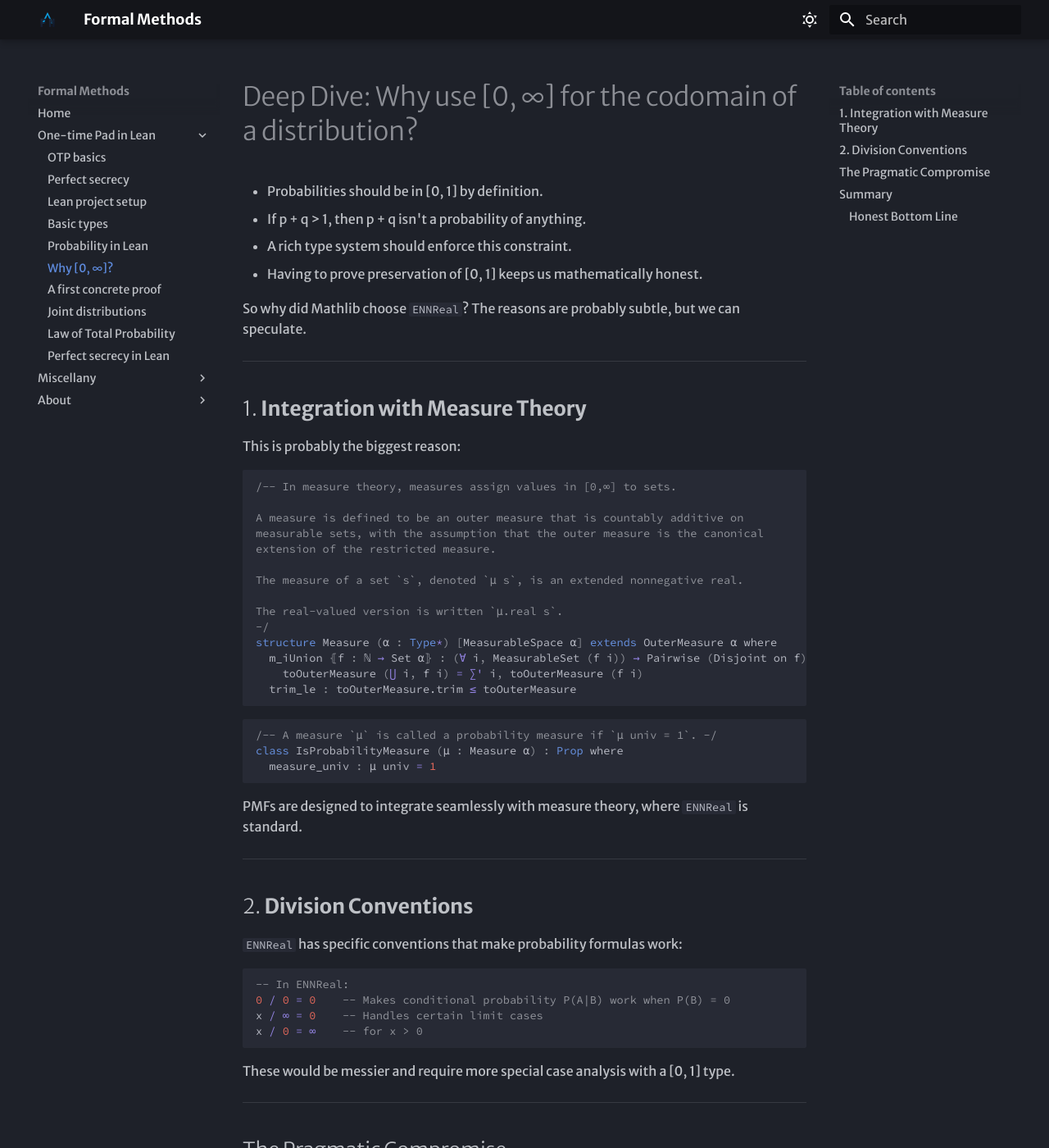
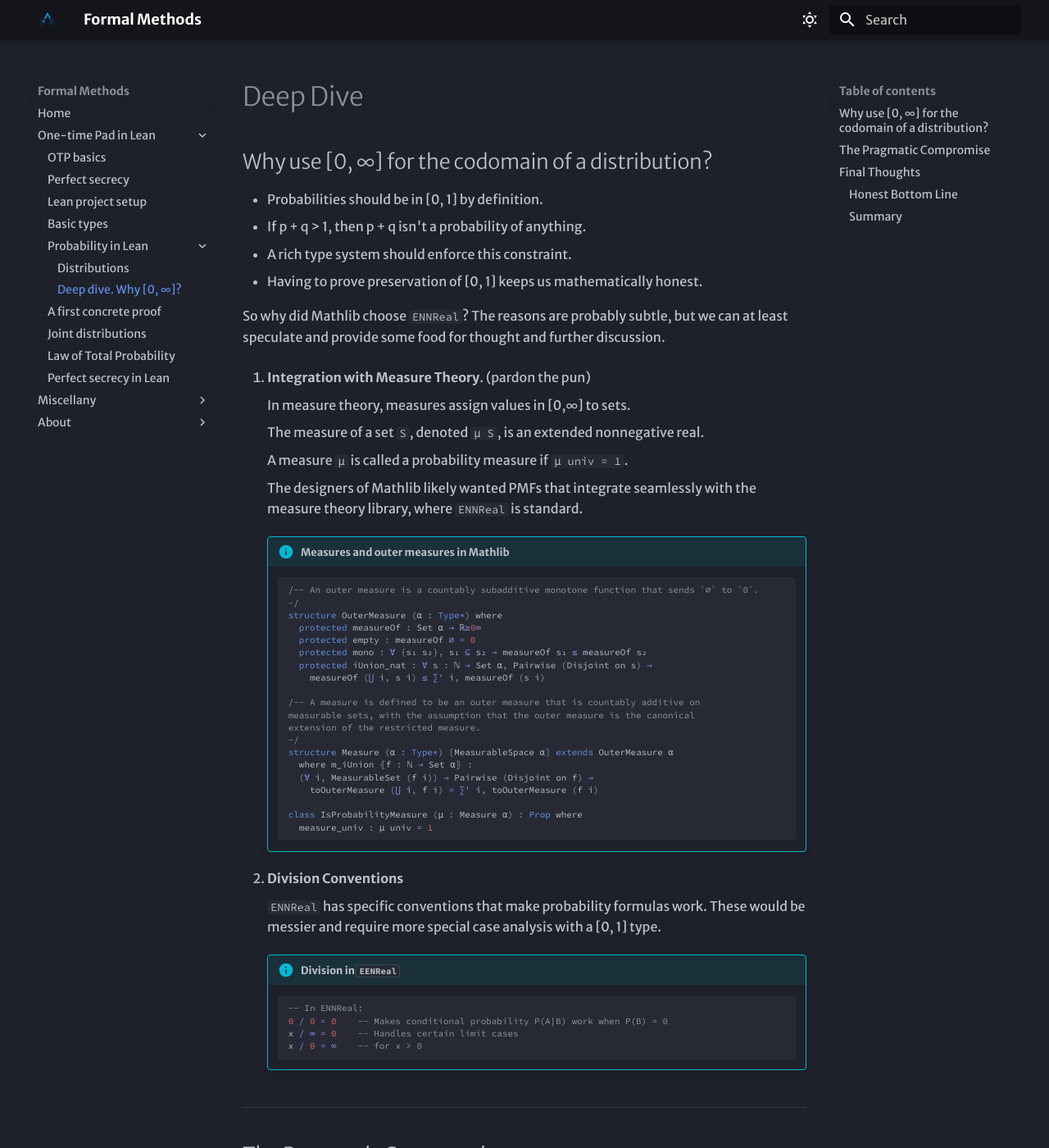
Before and after one commit to formalverification/formalmethods.io, an MkDocs documentation site: the page built from docs/crypto/otp/WhyExtendedNNReals.md, in a window 1280 px wide and 1400 px high. Shown: the whole window at 82% size. Built offline with MkDocs 1.6.1 and Material for MkDocs 9.7.7, drawn with Linux system fonts in a browser that asks for light colours; some of the changed text lies outside the part shown.

Commit message:
reorg and improvements

````diff
--- a/docs/crypto/otp/WhyExtendedNNReals.md
+++ b/docs/crypto/otp/WhyExtendedNNReals.md
@@ -1,58 +1,68 @@
-# Deep Dive: Why use [0, ∞] for the codomain of a distribution?
+# Deep Dive
+
+## Why use [0, ∞] for the codomain of a distribution?
 
 - Probabilities should be in [0, 1] by definition.
 - If p + q > 1, then p + q isn't a probability of anything.
 - A rich type system should enforce this constraint.
 - Having to prove preservation of [0, 1] keeps us mathematically honest.
 
-So why did Mathlib choose `ENNReal`? The reasons are probably subtle, but we can speculate.
-
----
-
-## 1. **Integration with Measure Theory**
-
-This is probably the biggest reason:
-
-```lean
-/-- In measure theory, measures assign values in [0,∞] to sets.
-
-A measure is defined to be an outer measure that is countably additive on
-measurable sets, with the assumption that the outer measure is the canonical
-extension of the restricted measure.
-
-The measure of a set `s`, denoted `μ s`, is an extended nonnegative real.
-
-The real-valued version is written `μ.real s`.
--/
-structure Measure (α : Type*) [MeasurableSpace α] extends OuterMeasure α where
-  m_iUnion ⦃f : ℕ → Set α⦄ : (∀ i, MeasurableSet (f i)) → Pairwise (Disjoint on f) →
-    toOuterMeasure (⋃ i, f i) = ∑' i, toOuterMeasure (f i)
-  trim_le : toOuterMeasure.trim ≤ toOuterMeasure
-```
-
-```lean
-/-- A measure `μ` is called a probability measure if `μ univ = 1`. -/
-class IsProbabilityMeasure (μ : Measure α) : Prop where
-  measure_univ : μ univ = 1
-```
-
-PMFs are designed to integrate seamlessly with measure theory, where `ENNReal` is standard.
+So why did Mathlib choose `ENNReal`?  The reasons are probably subtle, but we can
+at least speculate and provide some food for thought and further discussion.
 
 
----
+1.  **Integration with Measure Theory**. (pardon the pun)
 
-## 2. **Division Conventions**
 
-`ENNReal` has specific conventions that make probability formulas work:
+    In measure theory, measures assign values in [0,∞] to sets.
 
-```lean
--- In ENNReal:
-0 / 0 = 0    -- Makes conditional probability P(A|B) work when P(B) = 0
-x / ∞ = 0    -- Handles certain limit cases
-x / 0 = ∞    -- for x > 0
-```
+    The measure of a set `S`, denoted `μ S`, is an extended nonnegative real.
 
-These would be messier and require more special case analysis with a [0, 1] type.
+    A measure `μ` is called a probability measure if `μ univ = 1`.
+
+    The designers of Mathlib likely wanted PMFs that integrate seamlessly with the
+    measure theory library, where `ENNReal` is standard.
+
+    !!! info "Measures and outer measures in Mathlib"
+
+         ```lean
+         /-- An outer measure is a countably subadditive monotone function that sends `∅` to `0`.
+         -/
+         structure OuterMeasure (α : Type*) where
+           protected measureOf : Set α → ℝ≥0∞
+           protected empty : measureOf ∅ = 0
+           protected mono : ∀ {s₁ s₂}, s₁ ⊆ s₂ → measureOf s₁ ≤ measureOf s₂
+           protected iUnion_nat : ∀ s : ℕ → Set α, Pairwise (Disjoint on s) →
+             measureOf (⋃ i, s i) ≤ ∑' i, measureOf (s i)
+
+         /-- A measure is defined to be an outer measure that is countably additive on
+         measurable sets, with the assumption that the outer measure is the canonical
+         extension of the restricted measure.
+         -/
+         structure Measure (α : Type*) [MeasurableSpace α] extends OuterMeasure α
+           where m_iUnion ⦃f : ℕ → Set α⦄ :
+           (∀ i, MeasurableSet (f i)) → Pairwise (Disjoint on f) →
+             toOuterMeasure (⋃ i, f i) = ∑' i, toOuterMeasure (f i)
+
+         class IsProbabilityMeasure (μ : Measure α) : Prop where
+           measure_univ : μ univ = 1
+         ```
+
+
+2.  **Division Conventions**
+
+    `ENNReal` has specific conventions that make probability formulas work. These would be messier and require more special case analysis with a [0, 1] type.
+
+    !!! info "Division in `EENReal`"
+
+        ```lean
+        -- In ENNReal:
+        0 / 0 = 0    -- Makes conditional probability P(A|B) work when P(B) = 0
+        x / ∞ = 0    -- Handles certain limit cases
+        x / 0 = ∞    -- for x > 0
+        ```
+
+
 
 
 ---
@@ -87,9 +97,17 @@
   has_sum_one : ∑ val = 1
 ```
 
----
+## Final Thoughts
 
-## Summary
+### Honest Bottom Line
+
+A real tension in library design:
+
+- **Type safety** says: enforce invariants in types
+- **Pragmatism** says: make it compatible with existing math
+- **Mathlib chose** pragmatism over purity here
+
+### Summary
 
 +  Mathlib uses [0, ∞] for probability values, which might seem wrong---probabilities
    should be in [0,1]!
@@ -100,11 +118,3 @@
    to [0, 1].
 
 +  Mathlib prioritizes compatibility with the broader mathematical ecosystem over type safety here.
-
-### Honest Bottom Line
-
-A real tension in library design:
-
-- **Type safety** says: enforce invariants in types
-- **Pragmatism** says: make it compatible with existing math
-- **Mathlib chose** pragmatism over purity here
--- a/mkdocs.yml
+++ b/mkdocs.yml
@@ -76,8 +76,9 @@
     - Perfect secrecy: crypto/otp/perfect-secrecy.md
     - Lean project setup: crypto/otp/lean-project-setup.md
     - Basic types: crypto/otp/otp-basic-types.md
-    - Probability in Lean: crypto/otp/basic-probability-in-lean.md
-    - Why [0, ∞]?: crypto/otp/WhyExtendedNNReals.md
+    - Probability in Lean:
+        - Distributions: crypto/otp/basic-probability-in-lean.md
+        - Deep dive. Why [0, ∞]?: crypto/otp/WhyExtendedNNReals.md
     - A first concrete proof: crypto/otp/a-first-proof.md
     - Joint distributions: crypto/otp/bind_and_pure.md
     - Law of Total Probability: crypto/otp/law-of-total-prob.md
````
